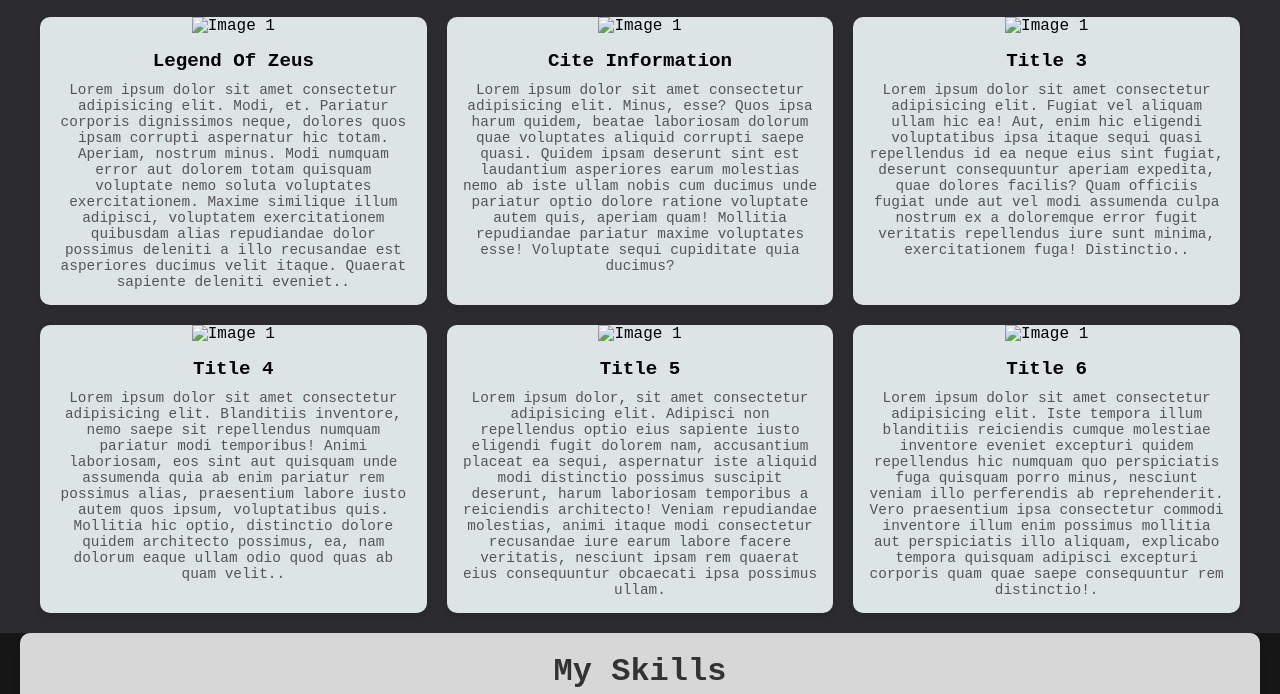
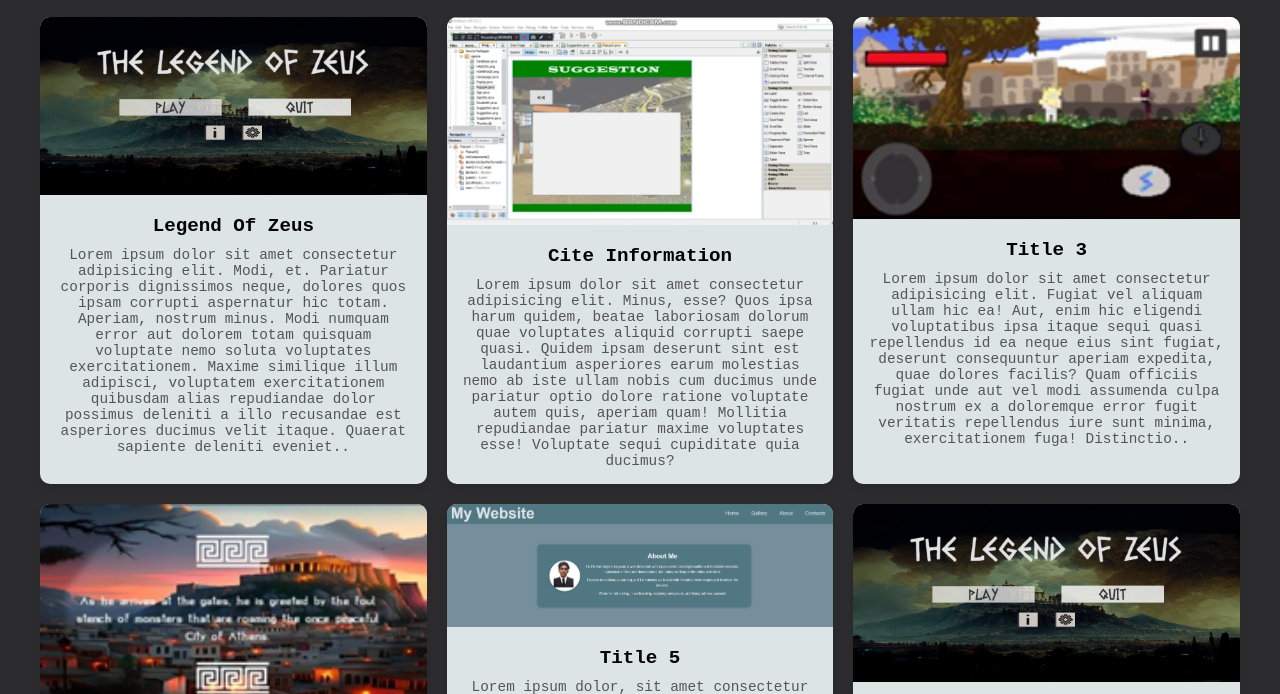
Before and after one commit to JALAIS/Demo, a plain HTML site: page index.html in a window 1280 px wide. Shown: the part 726-1420 px from the top of the page. Drawn offline with Linux system fonts and the light colour scheme.

Commit message:
Update index.html

```diff
--- a/index.html
+++ b/index.html
@@ -27,7 +27,7 @@
                 <div class="hero-text">
                     <div class="container">
                         <div class="about-content">
-                            <img src="Picture/Face.jpg" alt="Your Photo" class="profile-image">
+                            <img src="Face.jpg" alt="Your Photo" class="profile-image">
                             <div class="text-content">
                                 <h1>About Me</h1>
                                 <p>Hi, I'm Karl Angelo Legaspi, a web developer with a passion for creating beautiful and functional websites. I specialize in front-end development, but I enjoy working on the entire web stack.</p>
@@ -48,7 +48,7 @@
 
     <div class="card-gallery">
         <div class="card">
-            <img src="Picture/MainMenu.png" alt="Image 1">
+            <img src="MainMenu.png" alt="Image 1">
             <div class="card-info">
                 <h3>Legend Of Zeus</h3>
                 <p>Lorem ipsum dolor sit amet consectetur adipisicing elit. Modi, et. Pariatur corporis dignissimos neque, dolores quos ipsam corrupti aspernatur hic totam. Aperiam, nostrum minus. Modi numquam error aut dolorem totam quisquam voluptate nemo soluta voluptates exercitationem. Maxime similique illum adipisci, voluptatem exercitationem quibusdam alias repudiandae dolor possimus deleniti a illo recusandae est asperiores ducimus velit itaque. Quaerat sapiente deleniti eveniet..</p>
@@ -56,7 +56,7 @@
         </div>
 
         <div class="card">
-            <img src="Picture/Citeinfo.png" alt="Image 1">
+            <img src="Citeinfo.png" alt="Image 1">
             <div class="card-info">
                 <h3>Cite Information</h3>
                 <p>Lorem ipsum dolor sit amet consectetur adipisicing elit. Minus, esse? Quos ipsa harum quidem, beatae laboriosam dolorum quae voluptates aliquid corrupti saepe quasi. Quidem ipsam deserunt sint est laudantium asperiores earum molestias nemo ab iste ullam nobis cum ducimus unde pariatur optio dolore ratione voluptate autem quis, aperiam quam! Mollitia repudiandae pariatur maxime voluptates esse! Voluptate sequi cupiditate quia ducimus?</p>
@@ -64,7 +64,7 @@
         </div>
 
         <div class="card">
-            <img src="Picture/Game.png" alt="Image 1">
+            <img src="Game.png" alt="Image 1">
             <div class="card-info">
                 <h3>Title 3</h3>
                 <p>Lorem ipsum dolor sit amet consectetur adipisicing elit. Fugiat vel aliquam ullam hic ea! Aut, enim hic eligendi voluptatibus ipsa itaque sequi quasi repellendus id ea neque eius sint fugiat, deserunt consequuntur aperiam expedita, quae dolores facilis? Quam officiis fugiat unde aut vel modi assumenda culpa nostrum ex a doloremque error fugit veritatis repellendus iure sunt minima, exercitationem fuga! Distinctio..</p>
@@ -72,7 +72,7 @@
         </div>
 
         <div class="card">
-            <img src="Picture/game2.png" alt="Image 1">
+            <img src="game2.png" alt="Image 1">
             <div class="card-info">
                 <h3>Title 4</h3>
                 <p>Lorem ipsum dolor sit amet consectetur adipisicing elit. Blanditiis inventore, nemo saepe sit repellendus numquam pariatur modi temporibus! Animi laboriosam, eos sint aut quisquam unde assumenda quia ab enim pariatur rem possimus alias, praesentium labore iusto autem quos ipsum, voluptatibus quis. Mollitia hic optio, distinctio dolore quidem architecto possimus, ea, nam dolorum eaque ullam odio quod quas ab quam velit..</p>
@@ -80,7 +80,7 @@
         </div>
 
         <div class="card">
-            <img src="Picture/portfolio.png" alt="Image 1">
+            <img src="portfolio.png" alt="Image 1">
             <div class="card-info">
                 <h3>Title 5</h3>
                 <p>Lorem ipsum dolor, sit amet consectetur adipisicing elit. Adipisci non repellendus optio eius sapiente iusto eligendi fugit dolorem nam, accusantium placeat ea sequi, aspernatur iste aliquid modi distinctio possimus suscipit deserunt, harum laboriosam temporibus a reiciendis architecto! Veniam repudiandae molestias, animi itaque modi consectetur recusandae iure earum labore facere veritatis, nesciunt ipsam rem quaerat eius consequuntur obcaecati ipsa possimus ullam.</p>
@@ -88,7 +88,7 @@
         </div>
 
         <div class="card">
-            <img src="Picture/MainMenu.png" alt="Image 1">
+            <img src="MainMenu.png" alt="Image 1">
             <div class="card-info">
                 <h3>Title 6</h3>
                 <p>Lorem ipsum dolor sit amet consectetur adipisicing elit. Iste tempora illum blanditiis reiciendis cumque molestiae inventore eveniet excepturi quidem repellendus hic numquam quo perspiciatis fuga quisquam porro minus, nesciunt veniam illo perferendis ab reprehenderit. Vero praesentium ipsa consectetur commodi inventore illum enim possimus mollitia aut perspiciatis illo aliquam, explicabo tempora quisquam adipisci excepturi corporis quam quae saepe consequuntur rem distinctio!.</p>
```
